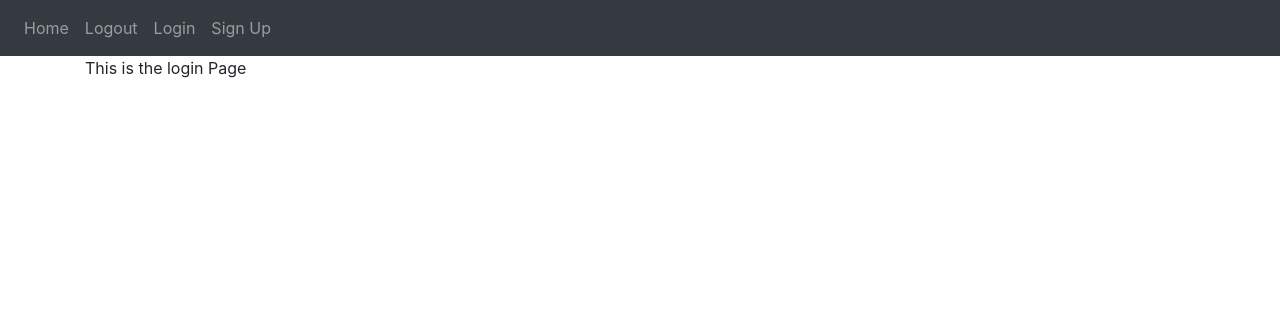
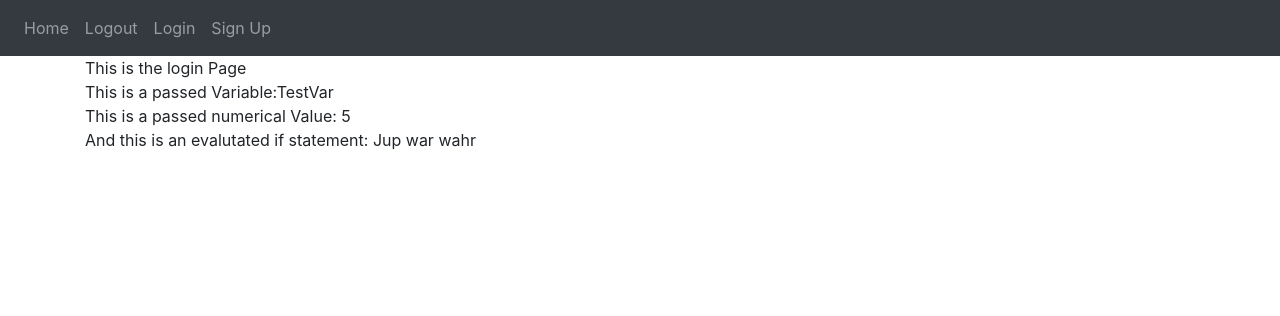
Before and after one commit to ChineseNoob123/PSE_Fask_Template, a Flask app: page /login in a window 1280 px wide. Shown: the top 316 px of the page. Run offline with Flask 2, Linux system fonts and the light colour scheme; some libraries are stand-ins or nearby versions.

Commit message:
Added example for Variable passing

```diff
--- a/PyCharm/website/auth.py
+++ b/PyCharm/website/auth.py
@@ -1,11 +1,11 @@
-from flask import Blueprint,render_template
+from flask import Blueprint, render_template
 
 auth = Blueprint('auth', __name__)
 
 
 @auth.route('/login')
 def login():
-    return render_template("login.html")
+    return render_template("login.html", text="TestVar", num=5, boolean=True)
 
 
 @auth.route('/logout')
--- a/PyCharm/website/templates/login.html
+++ b/PyCharm/website/templates/login.html
@@ -1,3 +1,7 @@
 {% extends "base.html" %}
 {% block title %}Login{% endblock %}
-{% block content %}This is the login Page{% endblock %}
+{% block content %}This is the login Page<br>
+    {{ "This is a passed Variable:" + text}}<br>
+    This is a passed numerical Value: {{num}}<br>
+And this is an evalutated if statement: {% if boolean ==True %}Jup war wahr{% else %}Nope nicht wahr{% endif %}
+{% endblock %}
```
